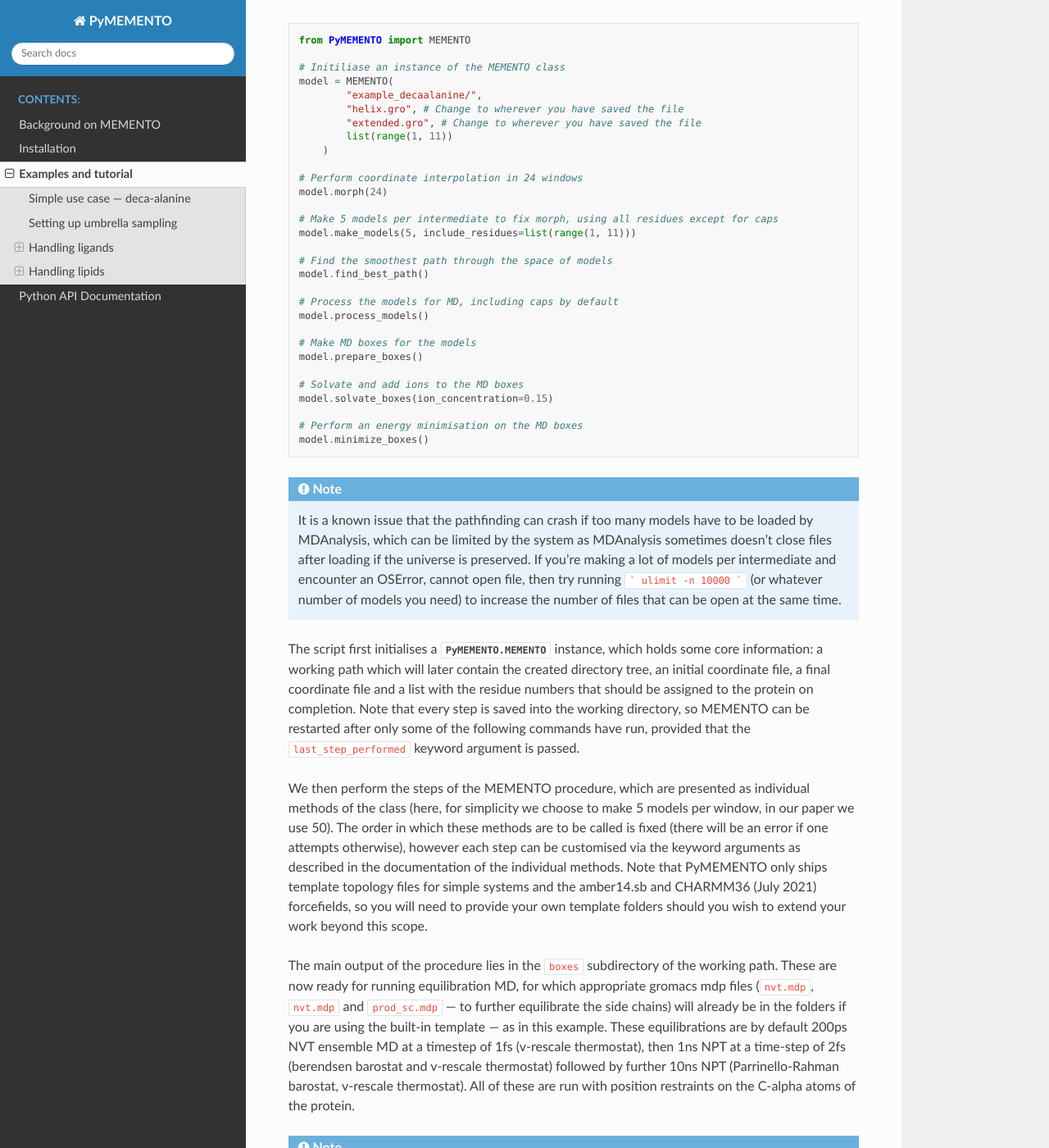
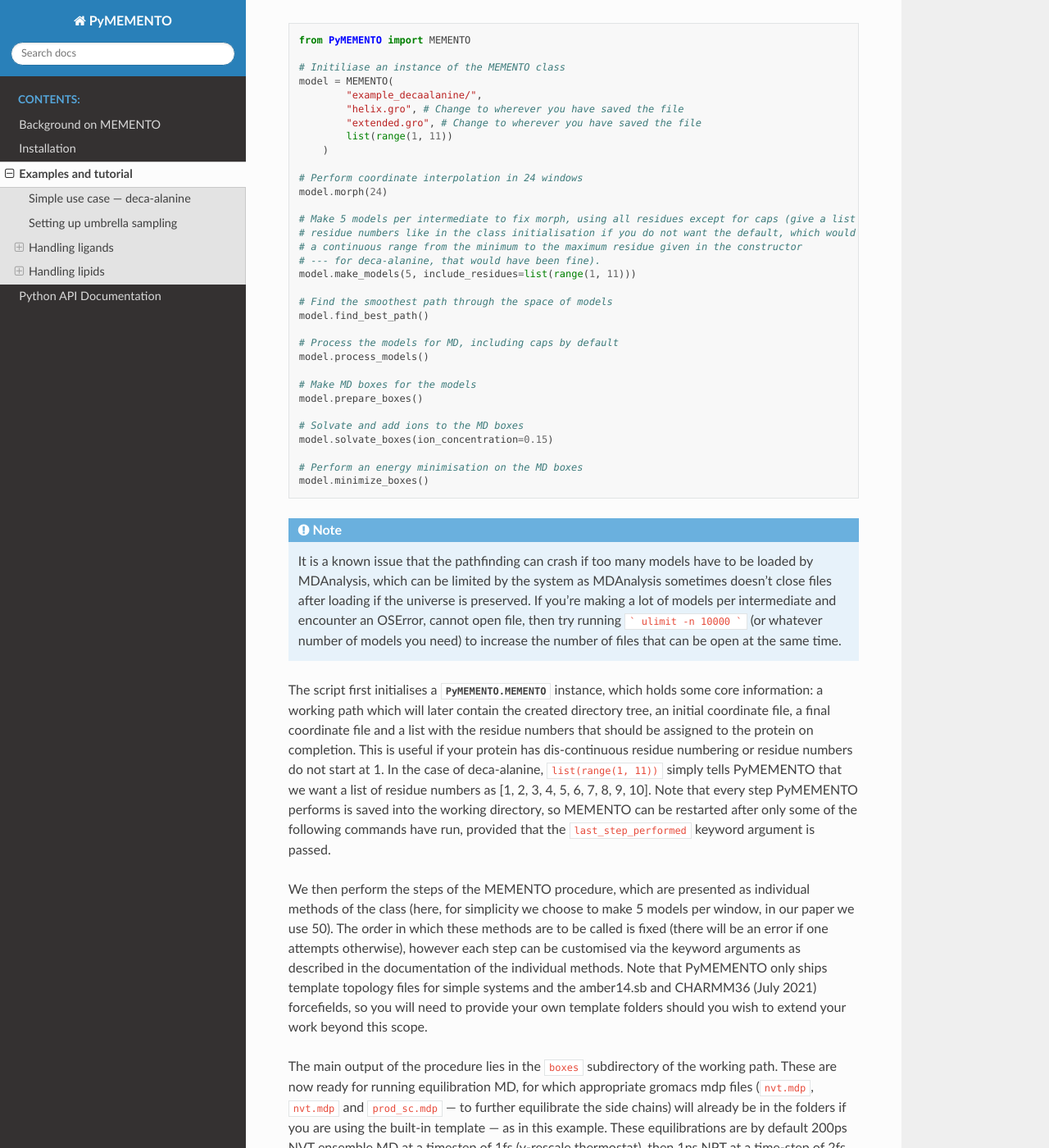
Before and after one commit to simonlichtinger/PyMEMENTO, a Sphinx documentation site: the page built from docs/examples.rst, in a window 1280 px wide and 1400 px high, scrolled down 477 px. Shown: the whole window at 82% size. Built offline with Sphinx 7.4.7 and the Read the Docs theme 2.0.0, drawn with Linux system fonts in a browser that asks for light colours; the version number could not be read and is left out.

Commit message:
Be more explicit about include_residues in the docs

```diff
--- a/docs/examples.rst
+++ b/docs/examples.rst
@@ -31,7 +31,10 @@ Copy these into a location that is convenient for you, and then run the followin
     # Perform coordinate interpolation in 24 windows
     model.morph(24)
 
-    # Make 5 models per intermediate to fix morph, using all residues except for caps
+    # Make 5 models per intermediate to fix morph, using all residues except for caps (give a list of
+    # residue numbers like in the class initialisation if you do not want the default, which would be
+    # a continuous range from the minimum to the maximum residue given in the constructor
+    # --- for deca-alanine, that would have been fine).
     model.make_models(5, include_residues=list(range(1, 11)))
 
     # Find the smoothest path through the space of models
@@ -56,7 +59,7 @@ Copy these into a location that is convenient for you, and then run the followin
 
 The script first initialises a :class:`PyMEMENTO.MEMENTO` instance, which holds some core information: a working path which will later
 contain the created directory tree, an initial coordinate file, a final coordinate file and a list with the residue numbers that should
-be assigned to the protein on completion. Note that every step is saved into the working directory, so MEMENTO can be restarted after
+be assigned to the protein on completion. This is useful if your protein has dis-continuous residue numbering or residue numbers do not start at 1. In the case of deca-alanine, ``list(range(1, 11))`` simply tells PyMEMENTO that we want a list of residue numbers as [1, 2, 3, 4, 5, 6, 7, 8, 9, 10].  Note that every step PyMEMENTO performs is saved into the working directory, so MEMENTO can be restarted after
 only some of the following commands have run, provided that the ``last_step_performed`` keyword argument is passed.
 
 We then perform the steps of the MEMENTO procedure, which are presented as individual methods of the class (here, for simplicity
```
